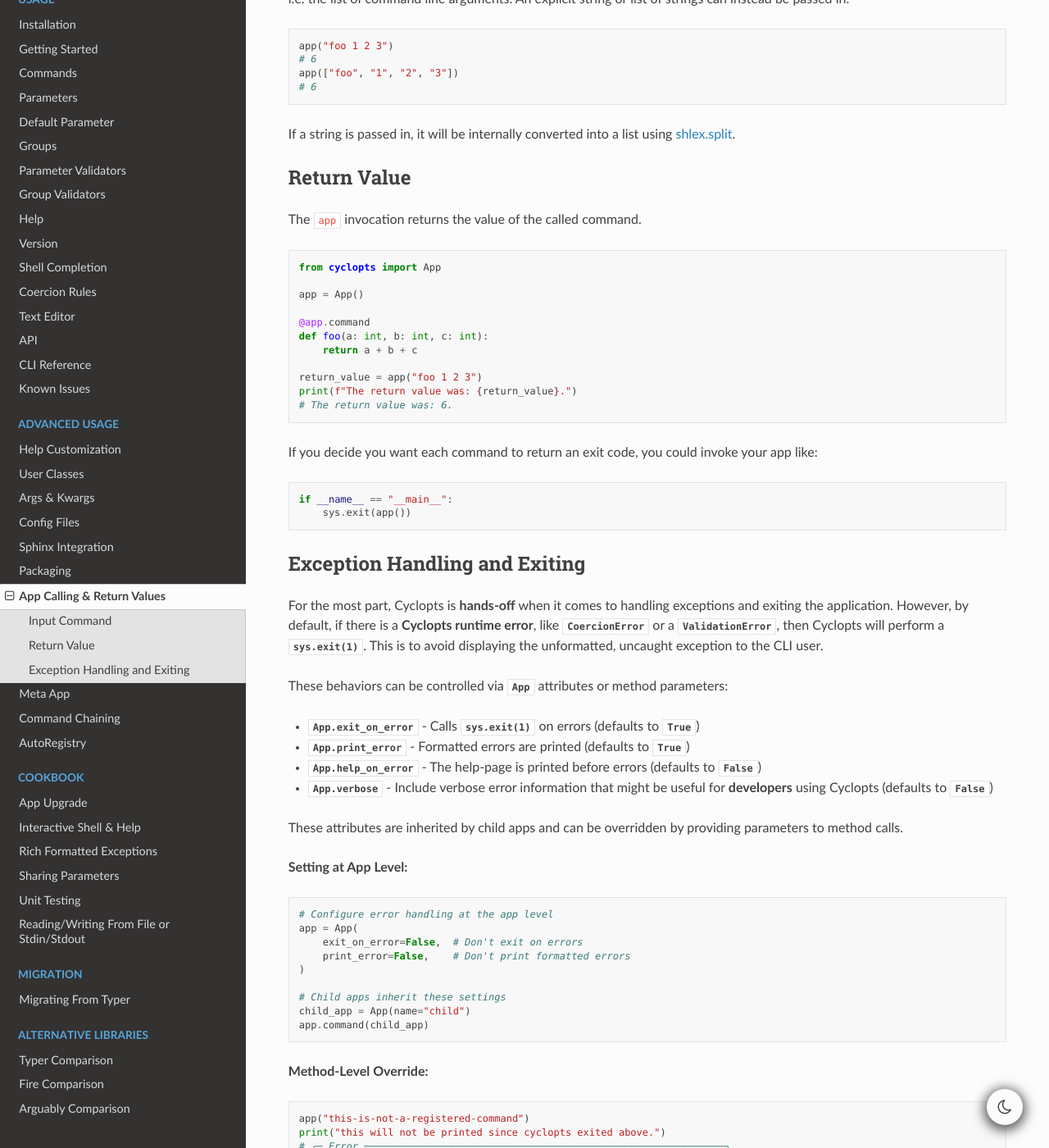
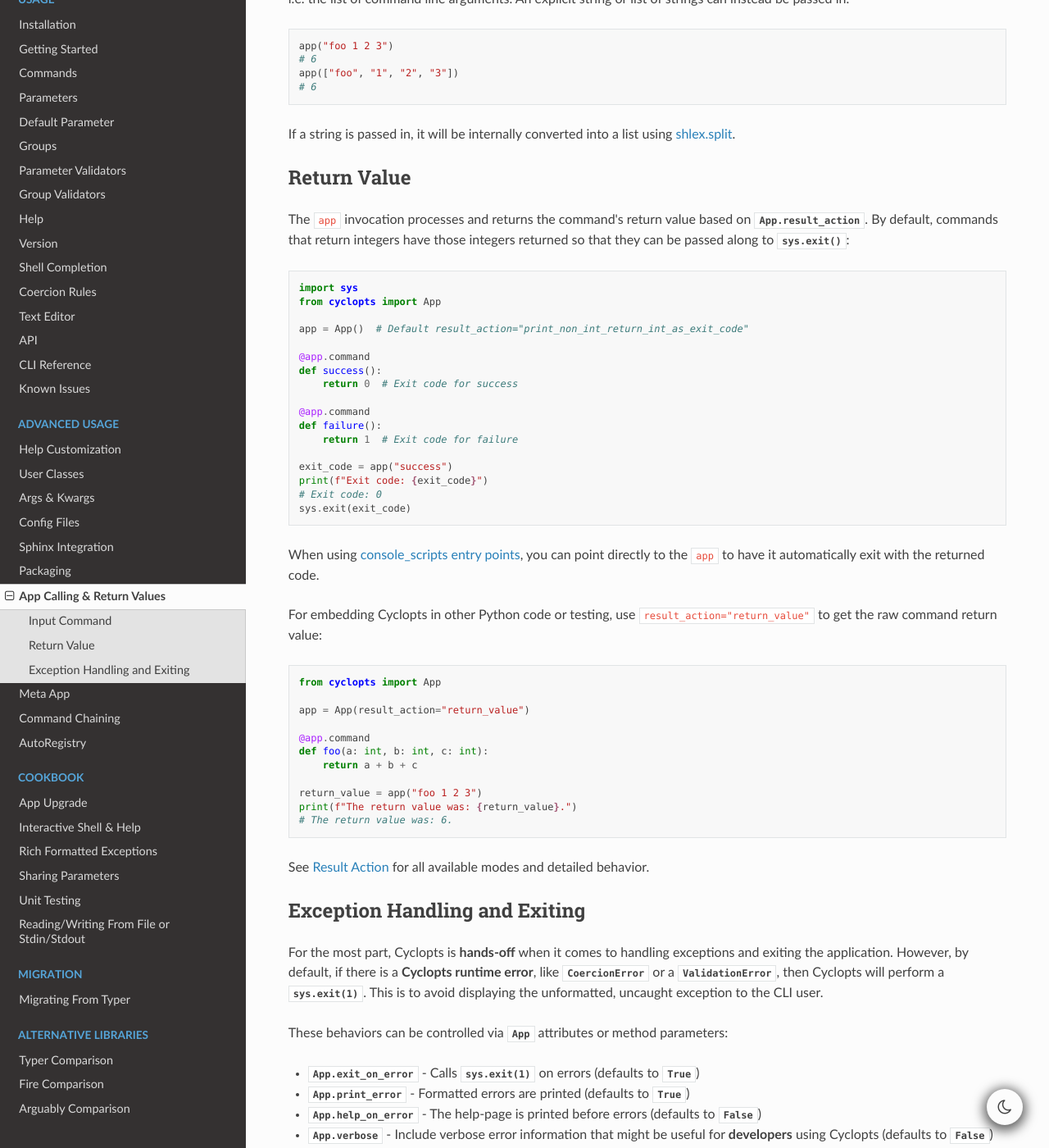
Before and after one commit to BrianPugh/cyclopts, a Sphinx documentation site: the page built from docs/source/app_calling.rst, in a window 1280 px wide and 1400 px high, scrolled down 636 px. Shown: the whole window at 82% size. Built offline with Sphinx 7.4.7 and the Read the Docs theme 3.1.0, drawn with Linux system fonts in a browser that asks for light colours.

Commit message:
update docs

```diff
--- a/docs/source/app_calling.rst
+++ b/docs/source/app_calling.rst
@@ -41,13 +41,37 @@
 ------------
 Return Value
 ------------
-The ``app`` invocation returns the value of the called command.
+The ``app`` invocation processes and returns the command's return value based on :attr:`.App.result_action`. By default, commands that return integers have those integers returned so that they can be passed along to :func:`sys.exit`:
+
+.. code-block:: python
+
+   import sys
+   from cyclopts import App
+
+   app = App()  # Default result_action="print_non_int_return_int_as_exit_code"
+
+   @app.command
+   def success():
+       return 0  # Exit code for success
+
+   @app.command
+   def failure():
+       return 1  # Exit code for failure
+
+   exit_code = app("success")
+   print(f"Exit code: {exit_code}")
+   # Exit code: 0
+   sys.exit(exit_code)
+
+When using `console_scripts entry points <https://packaging.python.org/en/latest/specifications/entry-points/#use-for-scripts>`_, you can point directly to the ``app`` to have it automatically exit with the returned code.
+
+For embedding Cyclopts in other Python code or testing, use ``result_action="return_value"`` to get the raw command return value:
 
 .. code-block:: python
 
    from cyclopts import App
 
-   app = App()
+   app = App(result_action="return_value")
 
    @app.command
    def foo(a: int, b: int, c: int):
@@ -57,12 +81,7 @@
    print(f"The return value was: {return_value}.")
    # The return value was: 6.
 
-If you decide you want each command to return an exit code, you could invoke your app like:
-
-.. code-block:: python
-
-   if __name__ == "__main__":
-       sys.exit(app())
+See :ref:`Result Action` for all available modes and detailed behavior.
 
 
 ------------------------------
```
Also changed, not shown: docs/source/api.rst (+17 -1 lines).
